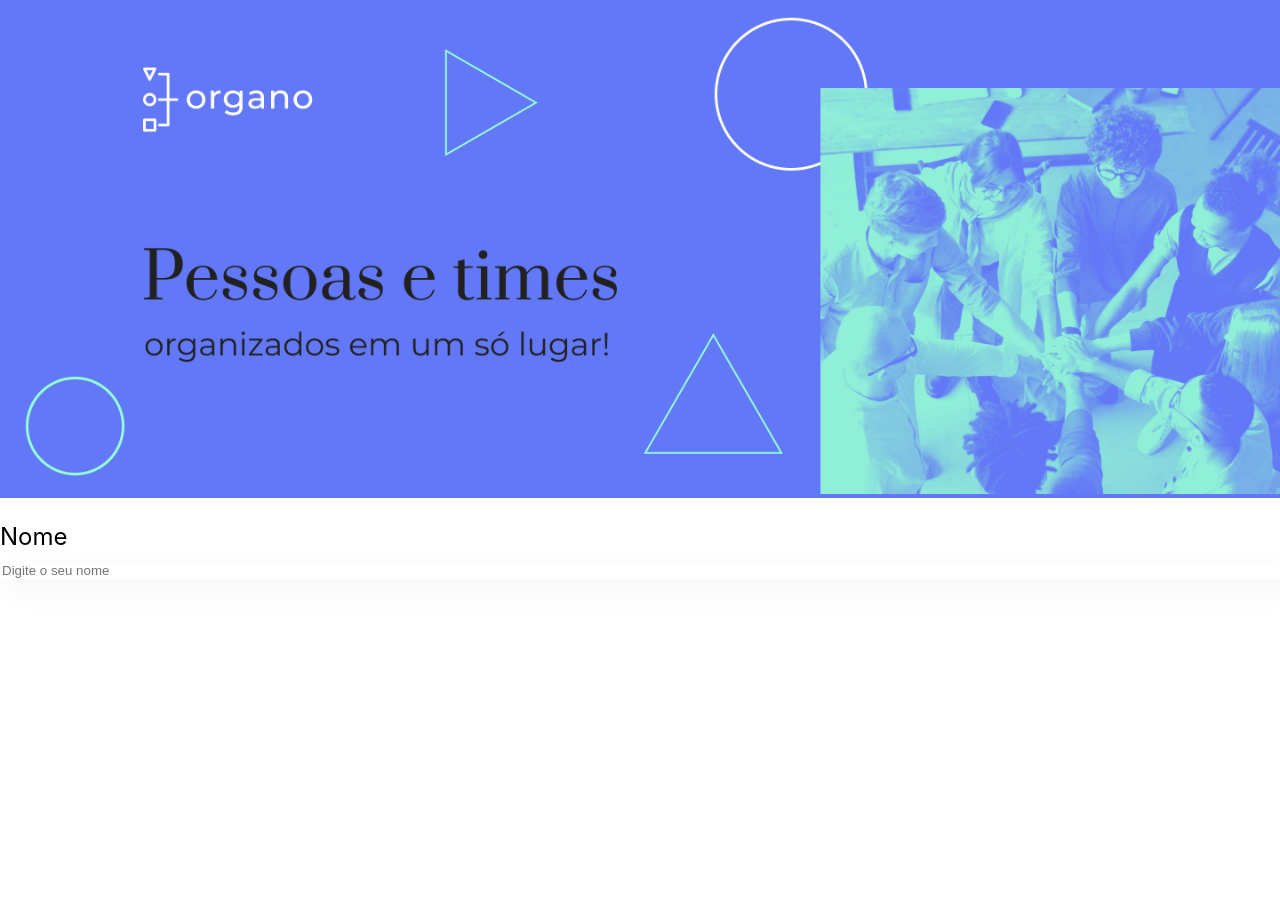
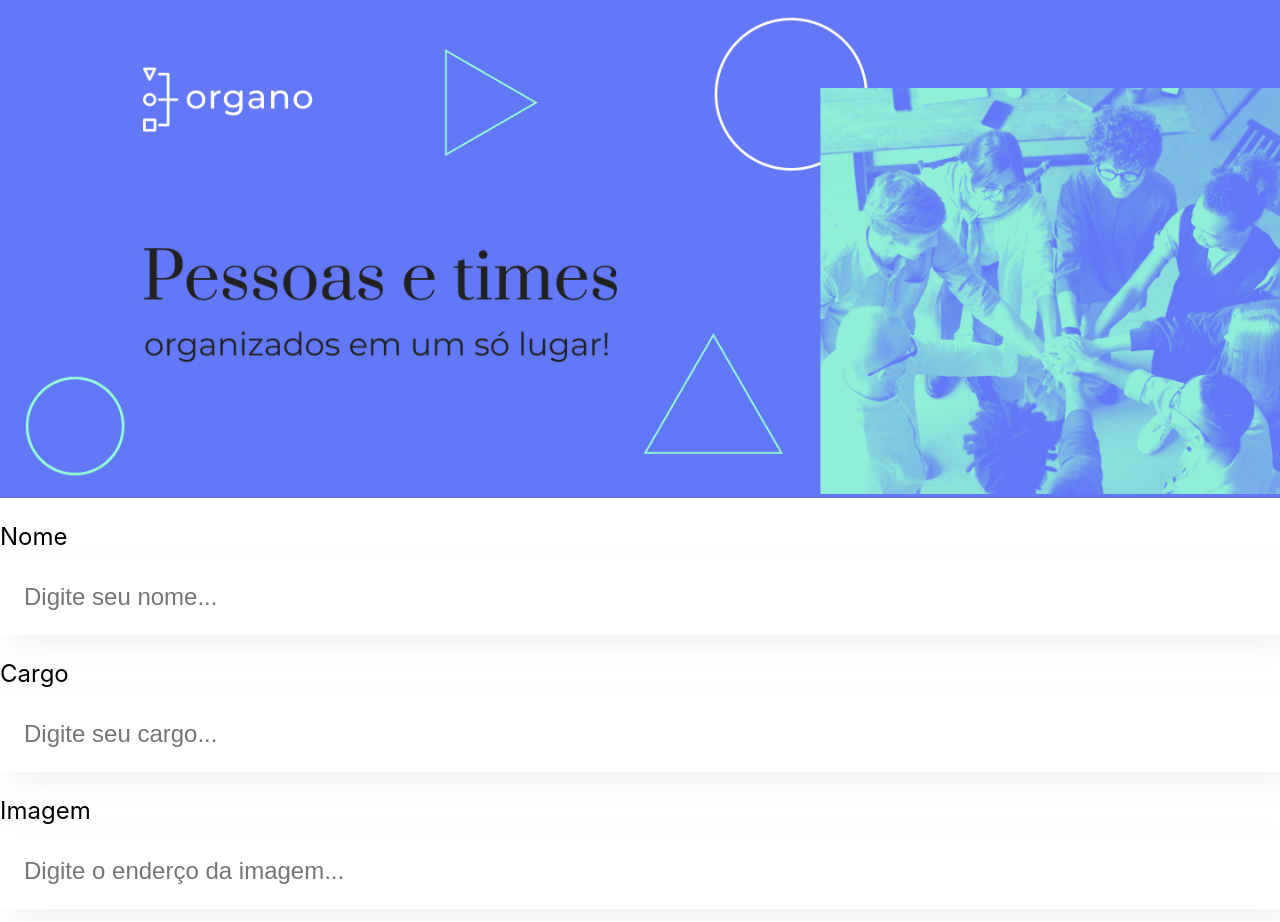
Before and after one commit to BrunoRRamos/Zero-To-React, a React (Create React App) app in the folder organo/: page / in a window 1280 px wide. Shown: the top 922 px of the page. Before the commit the page ends 800 px from the top, so only its background shows below. Built offline with nearby package versions, Linux system fonts and the light colour scheme.

Commit message:
feat: Input component

```diff
--- a/organo/src/App.js
+++ b/organo/src/App.js
@@ -5,7 +5,9 @@ function App() {
   return (
     <div className="App">
       <Banner/>
-      <CampoTexto/>
+      <CampoTexto label="Nome" placeholder="Digite seu nome"/>
+      <CampoTexto label="Cargo" placeholder="Digite seu cargo"/>
+      <CampoTexto label="Imagem" placeholder="Digite o enderço da imagem"/>
     </div>
   );
 }
--- a/organo/src/components/CampoTexto/CampoTexto.css
+++ b/organo/src/components/CampoTexto/CampoTexto.css
@@ -13,5 +13,7 @@
     box-shadow: 10px 10px 30px rgba(0, 0, 0, 0.06);
     width: 100%;
     border: none;
-
+    font-size: 24px;
+    padding: 24px;
+    box-sizing: border-box;
 }
--- a/organo/src/components/CampoTexto/index.jsx
+++ b/organo/src/components/CampoTexto/index.jsx
@@ -1,10 +1,13 @@
 import "./CampoTexto.css"
 
-const CampoTexto = () => {
+const CampoTexto = (props) => {
+    const placeholderTemplate = `${props.placeholder}...`;
     return (
         <div className="campo-texto">
-            <label>Nome</label>
-            <input placeholder="Digite o seu nome" />
+            <label>
+                {props.label}
+            </label>
+            <input placeholder={placeholderTemplate} />
         </div>
     );
 }
```
